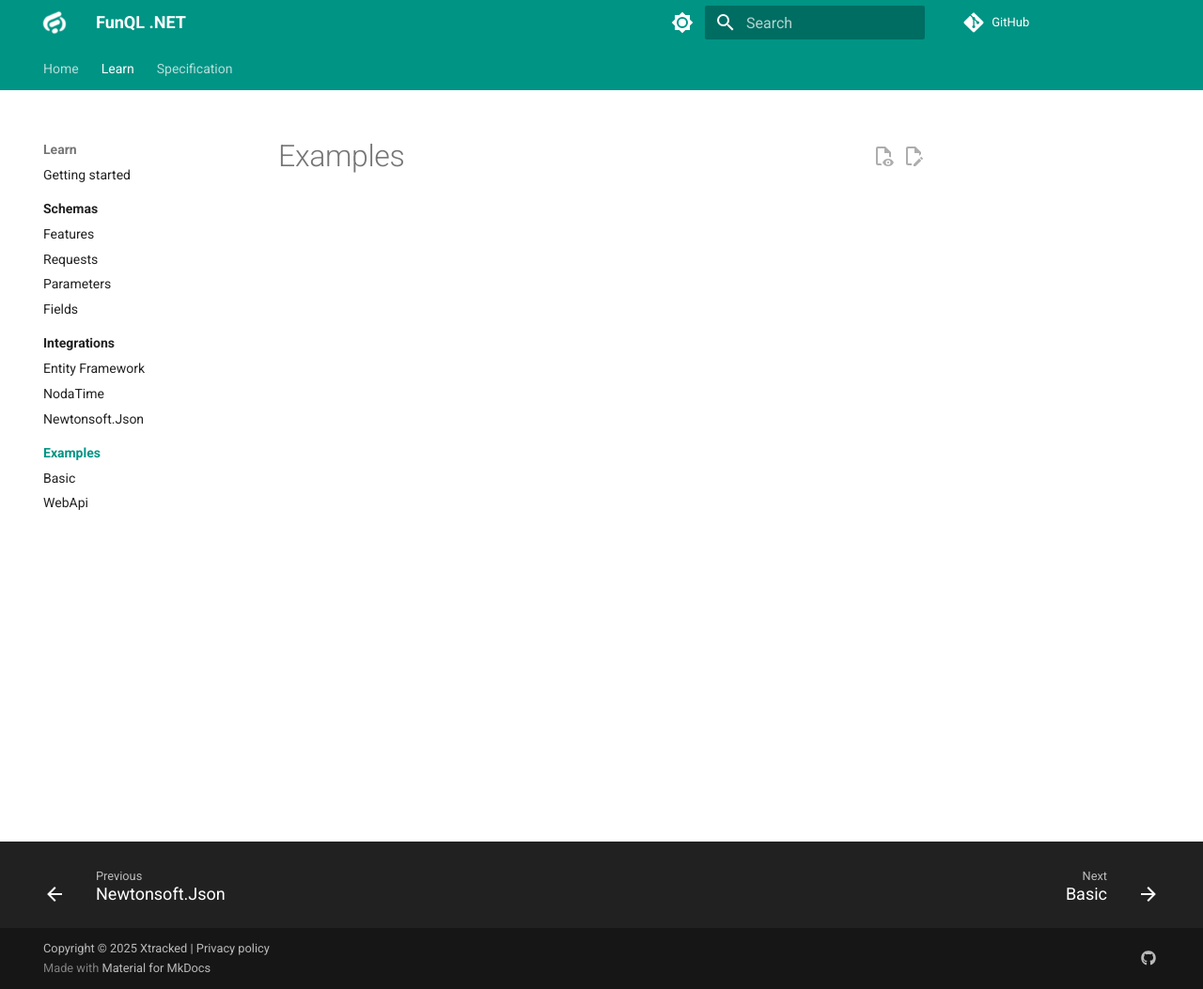
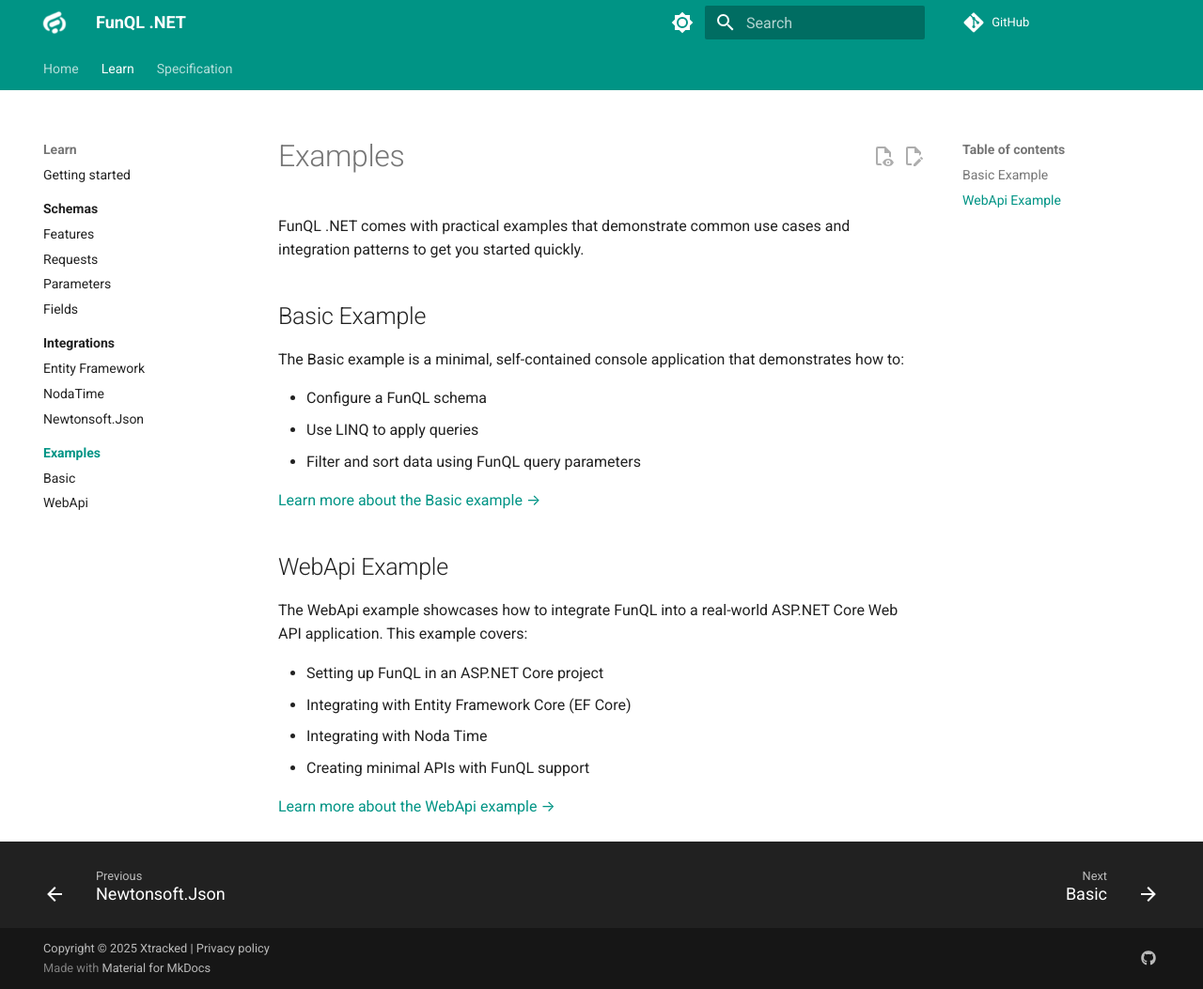
Before and after one commit to funql/funql-dotnet, an MkDocs documentation site: the page built from docs/learn/examples/index.md, in a window 1280 px wide and 1053 px high. Shown: the whole window at 94% size. Built offline with MkDocs 1.6.1 and Material for MkDocs 9.7.7, drawn with Linux system fonts in a browser that asks for light colours; comment, search, counter and statistics services are not loaded.

Commit message:
Update docs Examples

```diff
--- a/docs/learn/examples/index.md
+++ b/docs/learn/examples/index.md
@@ -1 +1,26 @@
 # Examples
+
+FunQL .NET comes with practical examples that demonstrate common use cases and integration patterns to get you started
+quickly.
+
+## Basic Example
+
+The Basic example is a minimal, self-contained console application that demonstrates how to:
+
+- Configure a FunQL schema
+- Use LINQ to apply queries
+- Filter and sort data using FunQL query parameters
+
+[Learn more about the Basic example →](basic.md)
+
+## WebApi Example
+
+The WebApi example showcases how to integrate FunQL into a real-world ASP.NET Core Web API application. This example
+covers:
+
+- Setting up FunQL in an ASP.NET Core project
+- Integrating with Entity Framework Core (EF Core)
+- Integrating with Noda Time
+- Creating minimal APIs with FunQL support
+
+[Learn more about the WebApi example →](webapi.md)
```
